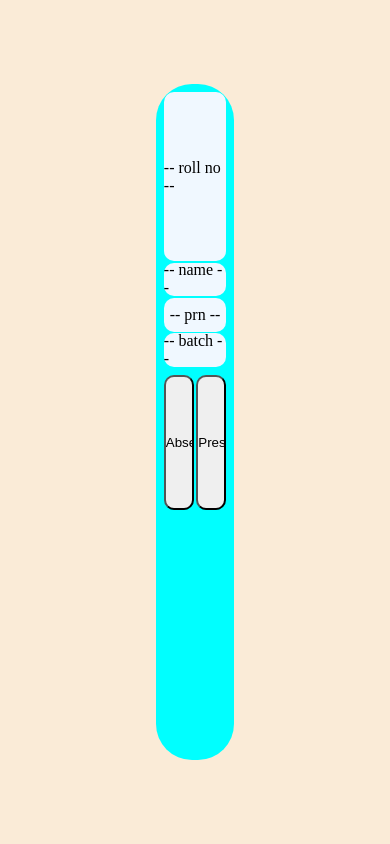
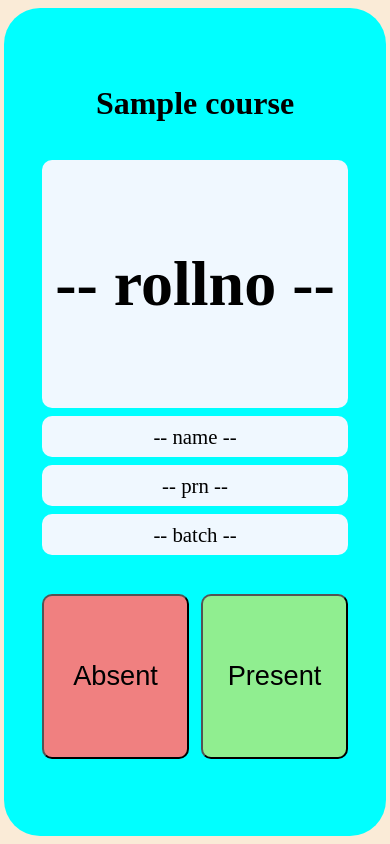
Before and after one commit to Vedantsd/BlitzAttend, a Flask app: template templates/attend.html in a window 390 px wide. Run offline with Flask 3, Linux system fonts and the light colour scheme; the template is opened without the code that fills it: most values are stand-ins (such as "Sample title", 1, 10 or a date in 2020).

Commit message:
Updated HTML files

```diff
--- a/templates/attend.html
+++ b/templates/attend.html
@@ -4,126 +4,38 @@
     <meta charset="UTF-8">
     <meta name="viewport" content="width=device-width, height=device-height, initial-scale=1.0">
     <title>BlitzAttend</title>
-    <style>
-        * {
-            margin: 0;
-            padding: 0;
-        }
-
-        html, body {
-            width: 100%;
-            height: 100%;
-        }
-
-        .body {
-            width: 100%;
-            height: 100%;
-            background-color: antiquewhite;
-            display: flex;
-            flex-direction: row;
-            align-items: center;
-            justify-content: center;
-        }
-
-        .container {
-            width: 20vw;
-            height: 80vh;
-            background-color: aqua;
-            border-radius: 36px;
-            display: flex;
-            flex-direction: column;
-            align-items: center;
-        }
-
-        .rollno {
-            width: 80%;
-            height: 25%;
-            margin-top: 10%;
-            border-radius: 10px;
-            display: flex;
-            flex-direction: column;
-            justify-content: center;
-            align-items: center;
-            background-color: aliceblue;
-        }
-
-        .name {
-            width: 80%;
-            height: 5%;
-            background-color: aliceblue;
-            border-radius: 10px;
-            margin-top: 2%;
-            display: flex;
-            flex-direction: column;
-            justify-content: center;
-            align-items: center;
-        }
-
-        .prn {
-            width: 80%;
-            height: 5%;
-            background-color: aliceblue;
-            border-radius: 10px;
-            margin-top: 2%;
-            display: flex;
-            flex-direction: column;
-            justify-content: center;
-            align-items: center;
-        }
-
-        .batch {
-            width: 80%;
-            height: 5%;
-            background-color: aliceblue;
-            border-radius: 10px;
-            margin-top: 2%;
-            display: flex;
-            flex-direction: column;
-            justify-content: center;
-            align-items: center;
-        }
-
-        .buttons {
-            width: 80%;
-            height: 20%;
-            margin-top: 10%;
-            display: flex;
-            flex-direction: row;
-            justify-content: space-between;
-        }
-
-        .button {
-            width: 48%;
-            border-radius: 10px;
-        }
-
-        .button-present:hover {
-            background-color: green;
-        }
-
-        .button-absent:hover {
-            background-color: red;
-        }
-    </style>
+    <link rel="stylesheet" href="{{url_for('static', filename = 'css/attend-style.css') }}">
 </head>
 <body>
     <div class="body">
         <div class="container">
 
-            <div class="rollno">-- roll no --</div>
+            <form method="post" id="form" action="/submit-attendance">
 
-            <div class="name"> -- name -- </div>
+                <h1>{{course}}</h1>
 
-            <div class="prn">-- prn -- </div>
+                <input type="hidden" name="course-name" value="{{course}}" id="course-name">
 
-            <div class="batch">-- batch -- </div>
+                <div class="rollno" id="rollno"> -- rollno -- </div>
 
-            <div class="buttons">
-                <input type="submit" value="Absent" class="button button-absent">
-                <input type="submit" value="Present" class="button button-present">
-            </div>
+                <div class="name" id="name"> -- name -- </div>
+
+                <div class="prn" id="prn"> -- prn -- </div>
+
+                <div class="batch" id="batch"> -- batch -- </div>
+
+                <input type="hidden" name="attendance" id="attendance">
+
+                <div class="buttons">
+                    <button type="button" class="button button-absent" onclick="markAttendance(0)"> Absent </button>
+                    <button type="button" class="button button-present" onclick="markAttendance(1)"> Present </button>
+                </div>
+            </form>
 
         </div>
     </div>
+
+    <script> const students = {{data | tojson}}; </script>
+    <script src="{{ url_for('static', filename='script/attend-script.js') }}"></script>
 </body>
 </html>
```
Also changed, not shown: templates/index.html (+17 -133 lines).
